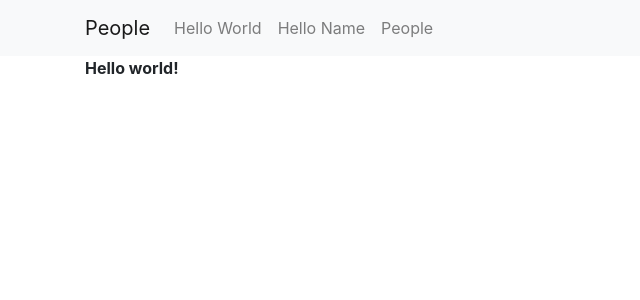
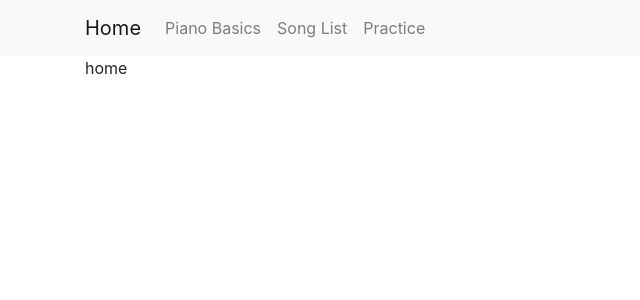
Before and after one commit to liemma/4170project, a Flask app: page / in a window 1280 px wide. Shown: the top 300 px of the page, without its empty margins (0-640 px from the left). Run offline with Flask 3, Linux system fonts and the light colour scheme; some libraries are stand-ins or nearby versions.

Commit message:
created website layout

```diff
--- a/server.py
+++ b/server.py
@@ -1,41 +1,28 @@
 from flask import Flask
 from flask import render_template
 from flask import Response, request, jsonify
-app = Flask(__name__)
+from flask import redirect, url_for
+app = Flask(__name__, static_folder="static")
 
 
-current_id = 2
-data = [
-    {
-        "id": 1,
-        "name": "michael scott"
-    },
-    {
-        "id": 2,
-        "name": "jim halpert"
-    },
-]
 
 # ROUTES
 
-@app.route('/hi')
-def hello():
-   return 'Hi hi hi hi hi hi hi hi hi'
+@app.route('/')
+def home():
+    return render_template("home.html")
 
+@app.route('/piano_basics')
+def piano_basics():
+    return render_template("piano_basics.html")
 
-@app.route('/')
-def hello_world():
-   return render_template('hello_world.html')
+@app.route('/song_list')
+def song_list():
+    return render_template("song_list.html")
 
-
-@app.route('/hello/<name>')
-def hello_name(name=None):
-    return render_template('hello_name.html', name=name)
-
-
-@app.route('/people')
-def people():
-    return render_template('people.html', data=data)
+@app.route('/practice')
+def practice():
+    return render_template("practice.html")
 
 
 # AJAX FUNCTIONS
--- a/templates/hello_world.html
+++ b/templates/home.html
@@ -1,7 +1,5 @@
 {% extends "layout.html" %}
 
 {% block content %}
-
-<b>Hello world!</b>
-
+    <p>home</p>
 {% endblock %}
--- a/templates/layout.html
+++ b/templates/layout.html
@@ -4,7 +4,7 @@
     <!-- Required meta tags -->
     <meta charset="utf-8">
     <meta name="viewport" content="width=device-width, initial-scale=1">
-     <link rel="icon" href="data:,">
+    <link rel="icon" href="data:,">
 
 <!-- jquery -->
   <script src="http://code.jquery.com/jquery-3.3.1.min.js"></script>
@@ -14,28 +14,24 @@
   <!-- Bootstrap CSS -->
   <link rel="stylesheet" href="https://stackpath.bootstrapcdn.com/bootstrap/4.2.1/css/bootstrap.min.css">
 
+  <!-- css and js -->
+  <link rel="stylesheet" href="{{url_for('static', filename='main.css')}}">
+  <script src="{{ url_for('static', filename='script.js') }}"></script>
 
-  <link rel="stylesheet" href="{{url_for('static', filename='main.css')}}">
-
-
-
-    <title>People</title>
+    <title>UI Design Final Project</title>
   </head>
   <body>
-
-
-
 <nav class="navbar navbar-expand-lg navbar-light bg-light">
   <div class="container">
-    <a class="navbar-brand" href="/hi">People</a>
+    <a class="navbar-brand" href="{{ url_for('home') }}">Home</a>
     <button class="navbar-toggler" type="button" data-bs-toggle="collapse" data-bs-target="#navbarNavAltMarkup" aria-controls="navbarNavAltMarkup" aria-expanded="false" aria-label="Toggle navigation">
       <span class="navbar-toggler-icon"></span>
     </button>
     <div class="collapse navbar-collapse" id="navbarNavAltMarkup">
       <div class="navbar-nav">
-        <a class="nav-link" href="/">Hello World</a>
-        <a class="nav-link" href="/hello/class">Hello Name</a>
-        <a class="nav-link" href="/people">People</a>
+        <a class="nav-link" href="{{ url_for('piano_basics')}}">Piano Basics</a>
+        <a class="nav-link" href="{{ url_for('song_list')}}">Song List</a>
+        <a class="nav-link" href="{{ url_for('practice')}}">Practice</a>
       </div>
     </div>
   </div>
--- /dev/null
+++ b/templates/piano_basics.html
@@ -0,0 +1,5 @@
+{% extends "layout.html" %}
+
+{% block content %}
+    <p>piano basics</p>
+{% endblock %}
--- a/templates/hello_name.html
+++ b/templates/practice.html
@@ -2,6 +2,6 @@
 
 {% block content %}
 
-<b>Hello {{name}}!</b>
+<p>practice</p>
 
 {% endblock %}
```
Also changed, not shown: templates/people.html (deleted, +0 -27 lines), templates/song_list.html (added, +7 -0 lines), static/script.js (renamed from static/people.js), 1 other file.
